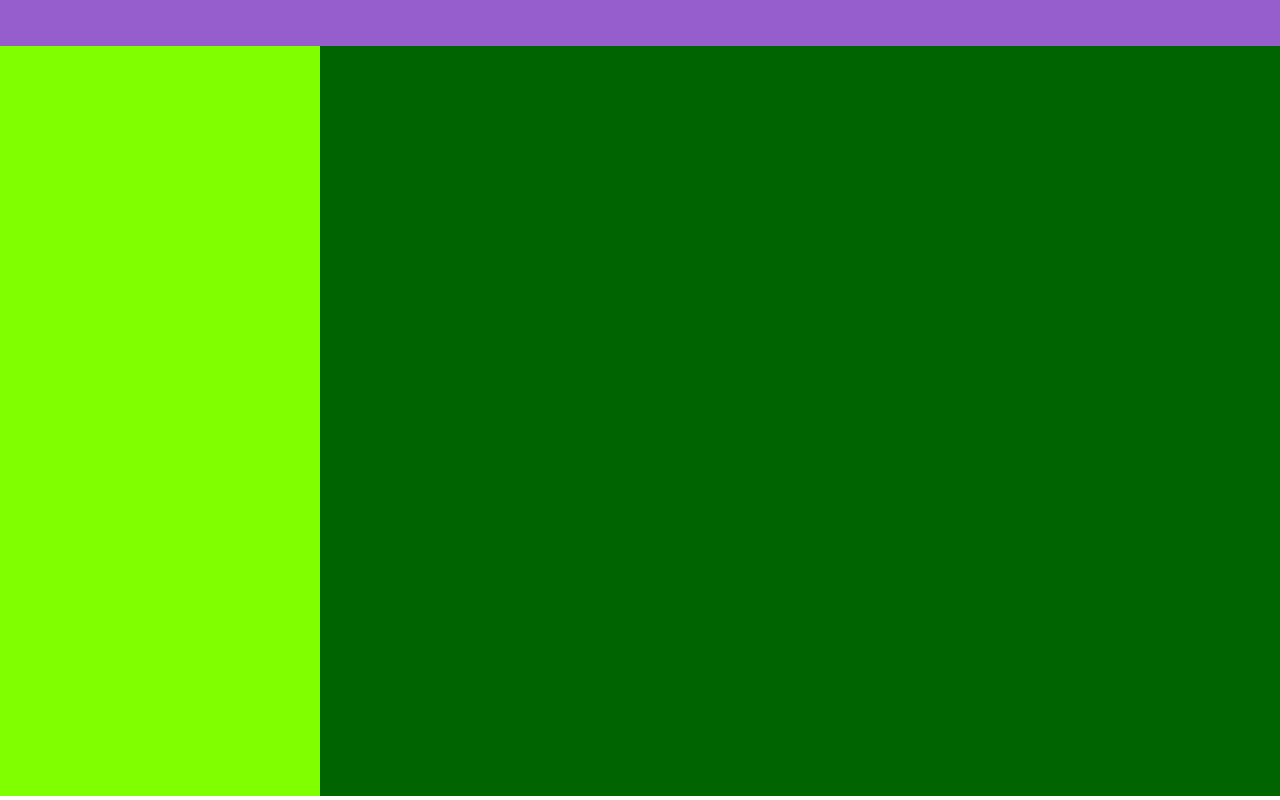
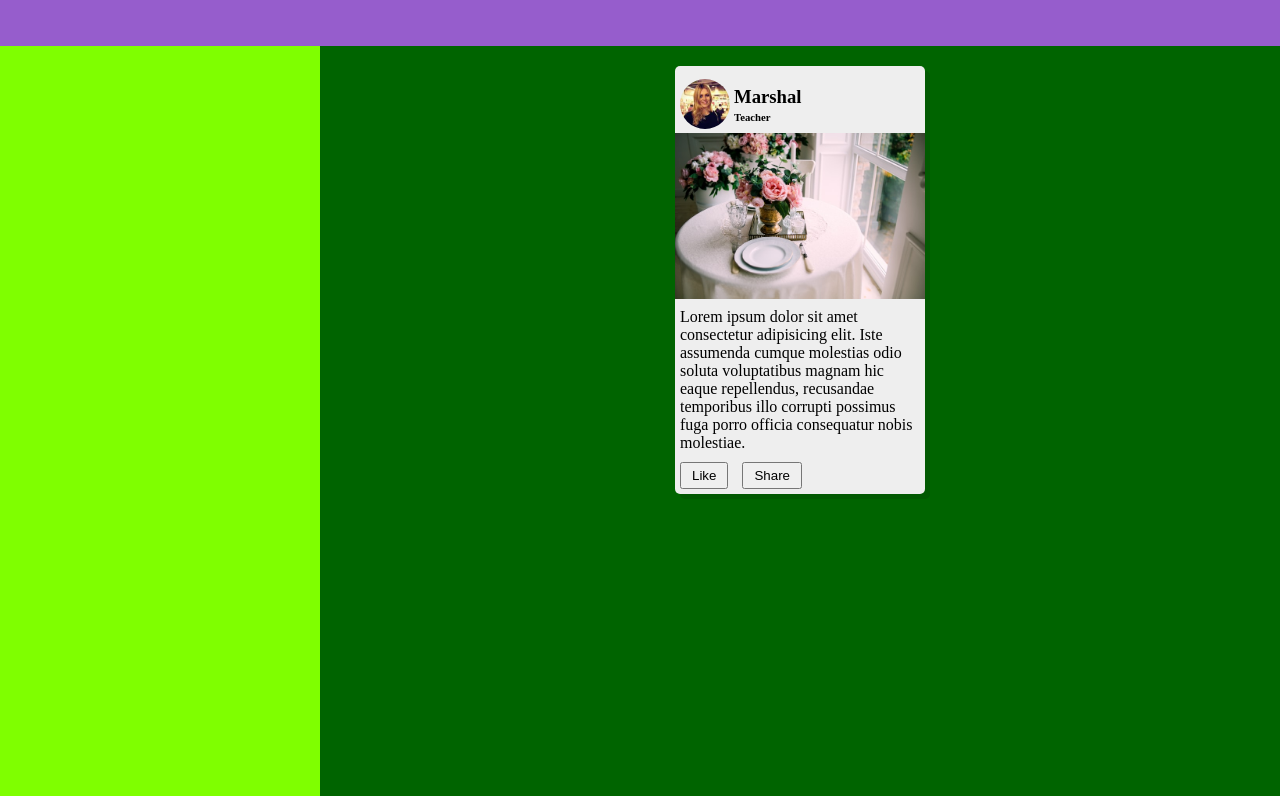
Before and after one commit to 9211rishu/CssFirstLayout, a plain HTML site: page index.html in a window 1280 px wide. Shown: the part 104-904 px from the top of the page. Drawn offline with Linux system fonts and the light colour scheme.

Commit message:
Content Added

```diff
--- a/index.html
+++ b/index.html
@@ -21,7 +21,27 @@
     </header>
     <main>
       <div class="sidebar"></div>
-      <div class="body"></div>
+      <div class="body">
+        <div class="card">
+          <div class="card-image">
+            <img src="32.jpg" alt="dp" class="dp">
+          </div>
+          <div class="info">
+            <h3 class="name">Marshal</h3>
+            <h6 class="profession">Teacher</h6>
+          </div>
+          <div class="post">
+            <img src="1.jpg" alt="post1">
+          </div>
+          <div class="content">
+            Lorem ipsum dolor sit amet consectetur adipisicing elit. Iste assumenda cumque molestias odio soluta voluptatibus magnam hic eaque repellendus, recusandae temporibus illo corrupti possimus fuga porro officia consequatur nobis molestiae.
+          </div>
+          <div class="btn">
+            <button>Like</button>
+            <button>Share</button>
+          </div>
+        </div>
+      </div>
     </main>
   </body>
 </html>
--- a/style.css
+++ b/style.css
@@ -57,4 +57,44 @@ main .body {
   height: inherit;
   background-color: darkgreen;
   display: inline-block;
+  vertical-align: top;
 }
+.card{
+  border-radius: 5px;
+  min-height: 350px;
+  max-width: 250px;
+  background-color: #eee;
+  box-shadow: 5px 5px #11111122;
+  margin: 20px auto;
+}
+.card-image{
+  display: inline-block;
+  vertical-align: top;
+  margin-top: 5%;
+  margin-left: 2%;
+}
+.dp{
+  max-width: 50px;
+  border-radius: 50%;
+}
+.card .info {
+  display: inline-block;
+  vertical-align: top;
+  margin-top: 7%;
+}
+.card .info h3{
+  margin-top: 2px;
+}
+.card .profession{
+  margin-top: 3px;
+}
+.post img{
+  width: 100%;
+}
+.content{
+  margin: 5px;
+}
+.btn button {
+  margin: 5px 5px;
+  padding: 4px 10px;
+}
```
Also changed, not shown: 1.jpg (added), 32.jpg (added).
